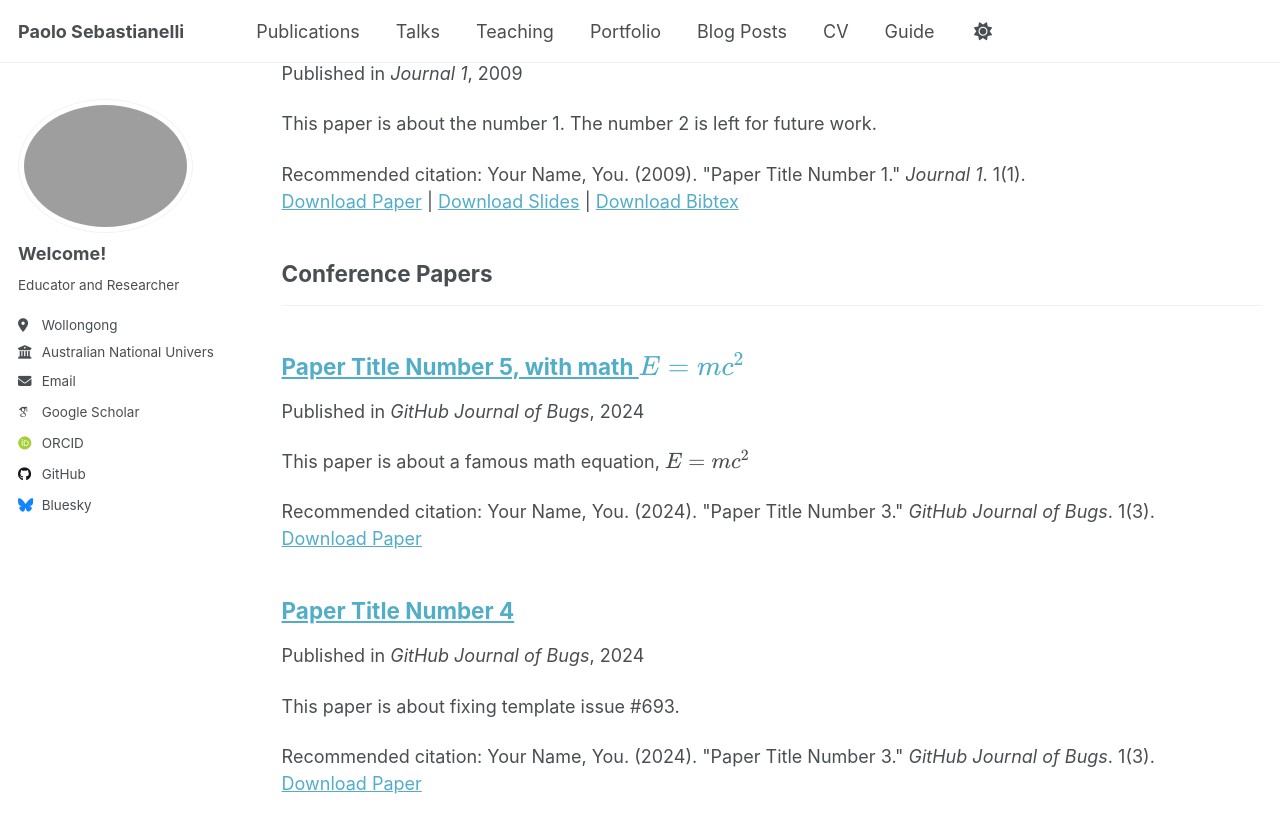
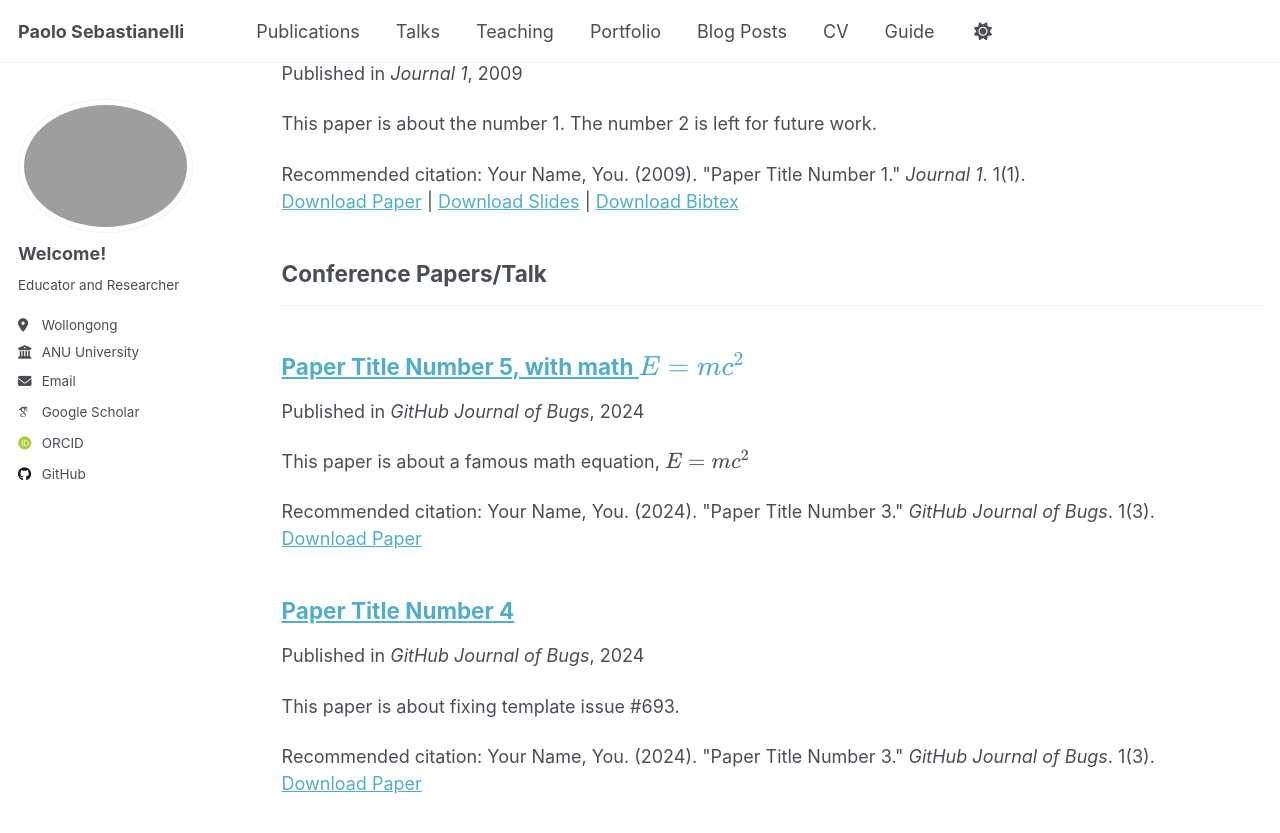
Before and after one commit to PaoloSebas/PaoloSebas.github.io, a Jekyll site: the page built from _pages/publications.html, in a window 1280 px wide and 900 px high, scrolled down 779 px. Shown: the top 833 px of the window. Built offline with Jekyll 4.4.1, drawn with Linux system fonts in a browser that asks for light colours; some web fonts are replaced; a script that is not in the unit is left out.

Commit message:
Update _config.yml

```diff
--- a/_config.yml
+++ b/_config.yml
@@ -28,7 +28,7 @@ author:
   pronouns         : # example: "she/her"
   bio              : "Educator and Researcher"
   location         : "Wollongong"
-  employer         : "Australian National University"
+  employer         : "ANU University"
   uri              : # URL
   email            : "Paolo.Sebastianelli@anu.edu.au"
 
@@ -48,13 +48,13 @@ author:
   bitbucket        : # Username - Update with your username on the site
   codepen          : # Username
   dribbble         : # Username
-  github           : "academicpages"
+  github           : "PaoloSebas"
   kaggle           : # Username
   stackoverflow    : # User number or user number and name (i.e., use "1" or "1/jeff-atwood")
 
   # Social media
   artstation       : # Username
-  bluesky          : "bsky.app" # Replace this with you Bluesky username
+  bluesky          : # "bsky.app" # Replace this with you Bluesky username
   facebook         : # Username
   flickr           : # Username
   foursquare       : # Username
@@ -86,7 +86,7 @@ publication_category:
   manuscripts:
     title: 'Journal Articles'
   conferences:
-    title: 'Conference Papers'
+    title: 'Conference Papers/Talk'
 
 # Site Settings
 teaser                   :  # filename of teaser fallback teaser image placed in /images/ for social media previews
@@ -135,7 +135,7 @@ yandex_site_verification :
 
 # Social Sharing
 twitter:
-  username               : &twitter
+  username               : s2riot
 facebook:
   username               :
   app_id                 :
```
